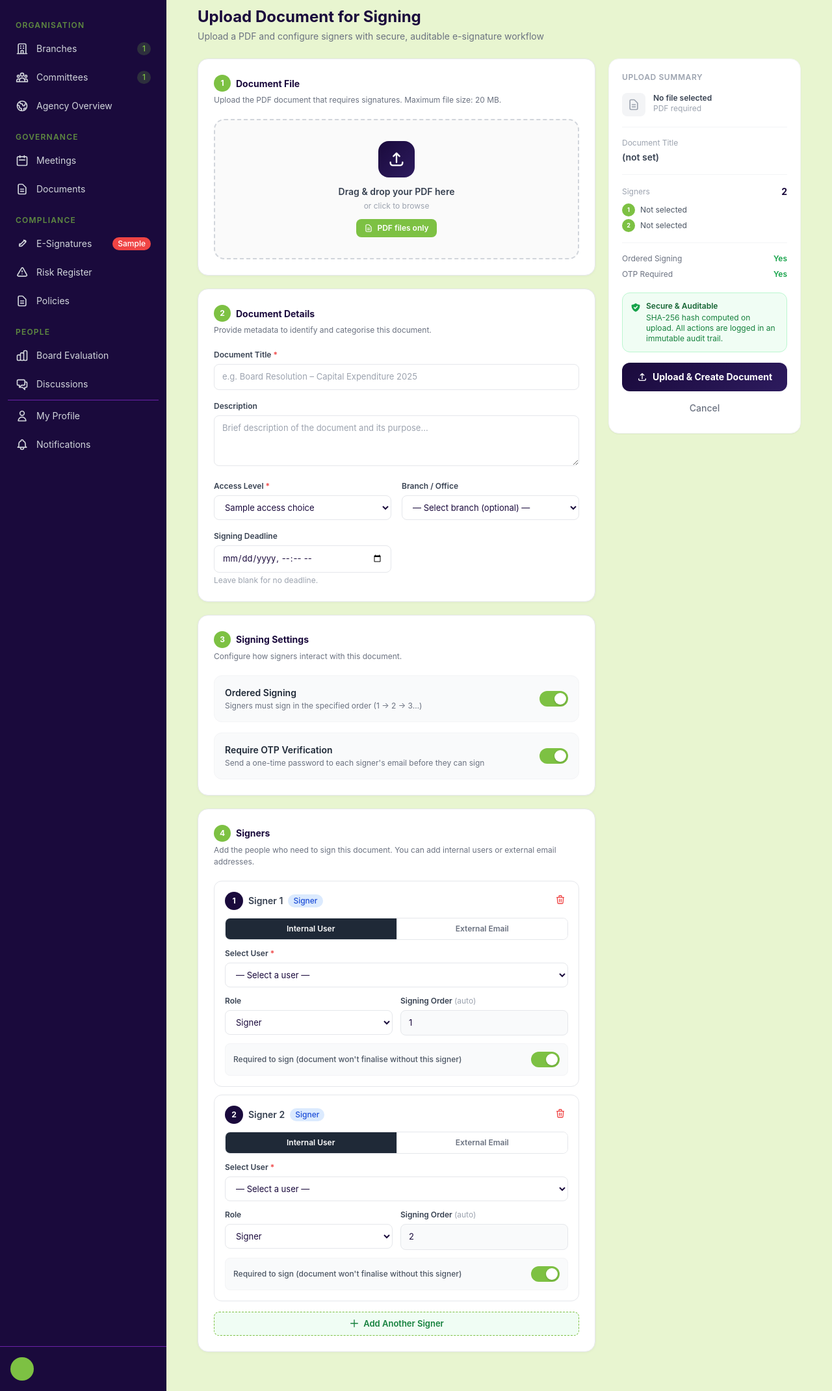
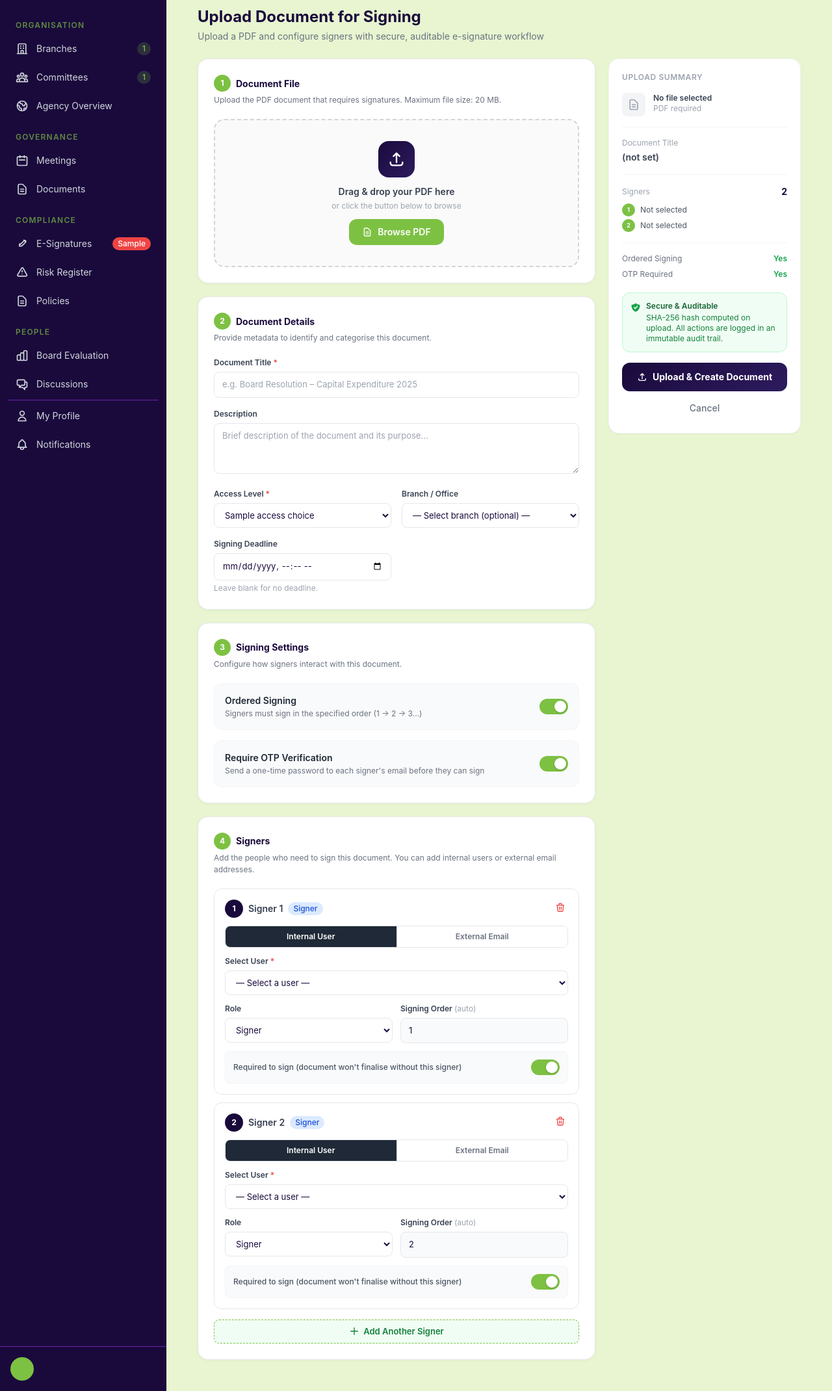
Before and after one commit to Kemboi14/Ebooard2, a Django app: template templates/esignature/document_upload.html in a window 1280 px wide. Shown: the part 134-2274 px from the top of the page at 65% size. Run offline with Django 5.2, Linux system fonts and the light colour scheme; tables that the repository leaves empty hold one stand-in row (values such as "Sample post"); the template is opened without the code that fills it: values that come from a table or form of the project are taken from there, most other values are stand-ins (such as "Sample title", 1, 10 or a date in 2020); some libraries are stand-ins or nearby versions.

Commit message:
fix: file picker click not working in e-signature upload — move input outside dropzone div, replace @click on div with proper label[for] browse button, fix self-closed wrapper div

```diff
--- a/templates/esignature/document_upload.html
+++ b/templates/esignature/document_upload.html
@@ -221,24 +221,25 @@
           <p class="section-subtitle">Upload the PDF document that requires signatures. Maximum file size: 20 MB.</p>
 
           <!-- Drop Zone -->
+          <!-- Hidden real file input — lives OUTSIDE the dropzone so clicks never double-fire -->
+          <input type="file"
+                 ref="fileInput"
+                 name="original_file"
+                 id="original_file"
+                 accept="application/pdf,.pdf"
+                 class="sr-only"
+                 @change="handleFileSelect($event)"
+                 required>
+
+          <!-- Drop Zone — drag events only; NO @click on this div -->
           <div class="upload-dropzone p-8 text-center"
                :class="{'drag-over': isDragging, 'has-file': selectedFile}"
                id="dropZone"
                @dragover.prevent="isDragging = true"
                @dragleave.prevent="isDragging = false"
-               @drop.prevent="handleDrop($event)"
-               @click="$refs.fileInput.click()">
+               @drop.prevent="handleDrop($event)">
 
-            <input type="file"
-                   ref="fileInput"
-                   name="original_file"
-                   id="original_file"
-                   accept="application/pdf,.pdf"
-                   class="hidden"
-                   @change="handleFileSelect($event)"
-                   required>
-
-            <!-- No file selected -->
+            <!-- No file selected state -->
             <div x-show="!selectedFile">
               <div class="w-14 h-14 rounded-2xl mx-auto mb-3 flex items-center justify-center"
                    style="background:linear-gradient(135deg,#1a0a3c,#2d1b5e);">
@@ -250,19 +251,24 @@
               <p class="text-sm font-semibold text-gray-700 mb-1">
                 Drag &amp; drop your PDF here
               </p>
-              <p class="text-xs text-gray-400 mb-3">or click to browse</p>
-              <span class="inline-flex items-center gap-1.5 px-3 py-1.5 rounded-lg text-xs font-semibold text-white"
-                    style="background:#7dc143;">
-                <svg class="w-3.5 h-3.5" fill="none" stroke="currentColor" viewBox="0 0 24 24">
+              <p class="text-xs text-gray-400 mb-3">or click the button below to browse</p>
+
+              <!-- Explicit browse button — label pointing at the file input by id -->
+              <label for="original_file"
+                     class="inline-flex items-center gap-2 px-5 py-2.5 rounded-xl text-sm font-semibold text-white cursor-pointer transition-colors"
+                     style="background:#7dc143;"
+                     onmouseover="this.style.background='#5a8a3c'"
+                     onmouseout="this.style.background='#7dc143'">
+                <svg class="w-4 h-4" fill="none" stroke="currentColor" viewBox="0 0 24 24">
                   <path stroke-linecap="round" stroke-linejoin="round" stroke-width="2"
                         d="M9 12h6m-6 4h6m2 5H7a2 2 0 01-2-2V5a2 2 0 012-2h5.586a1 1 0 01.707.293l5.414 5.414a1 1 0 01.293.707V19a2 2 0 01-2 2z"/>
                 </svg>
-                PDF files only
-              </span>
+                Browse PDF
+              </label>
             </div>
 
-            <!-- File selected -->
-            <div x-show="selectedFile" @click.stop>
+            <!-- File selected state -->
+            <div x-show="selectedFile">
               <div class="flex items-center gap-3 justify-center">
                 <div class="w-12 h-12 rounded-xl flex items-center justify-center flex-shrink-0"
                      style="background:linear-gradient(135deg,#7dc143,#5a8a3c);">
@@ -277,7 +283,8 @@
                 </div>
                 <button type="button"
                         class="ml-2 text-gray-400 hover:text-red-500 transition-colors"
-                        @click.stop="clearFile()">
+                        title="Remove file"
+                        @click.prevent="clearFile()">
                   <svg class="w-5 h-5" fill="none" stroke="currentColor" viewBox="0 0 24 24">
                     <path stroke-linecap="round" stroke-linejoin="round" stroke-width="2" d="M6 18L18 6M6 6l12 12"/>
                   </svg>
@@ -289,6 +296,14 @@
                 </svg>
                 File ready to upload
               </p>
+              <!-- Allow replacing the file -->
+              <label for="original_file"
+                     class="mt-3 inline-flex items-center gap-1.5 px-3 py-1.5 rounded-lg text-xs font-medium text-gray-600 border border-gray-300 cursor-pointer hover:bg-gray-50 transition-colors">
+                <svg class="w-3.5 h-3.5" fill="none" stroke="currentColor" viewBox="0 0 24 24">
+                  <path stroke-linecap="round" stroke-linejoin="round" stroke-width="2" d="M4 4v5h.582m15.356 2A8.001 8.001 0 004.582 9m0 0H9m11 11v-5h-.581m0 0a8.003 8.003 0 01-15.357-2m15.357 2H15"/>
+                </svg>
+                Change file
+              </label>
             </div>
           </div>
           <p x-show="fileError" class="error-msg mt-2" x-text="fileError"></p>
```
